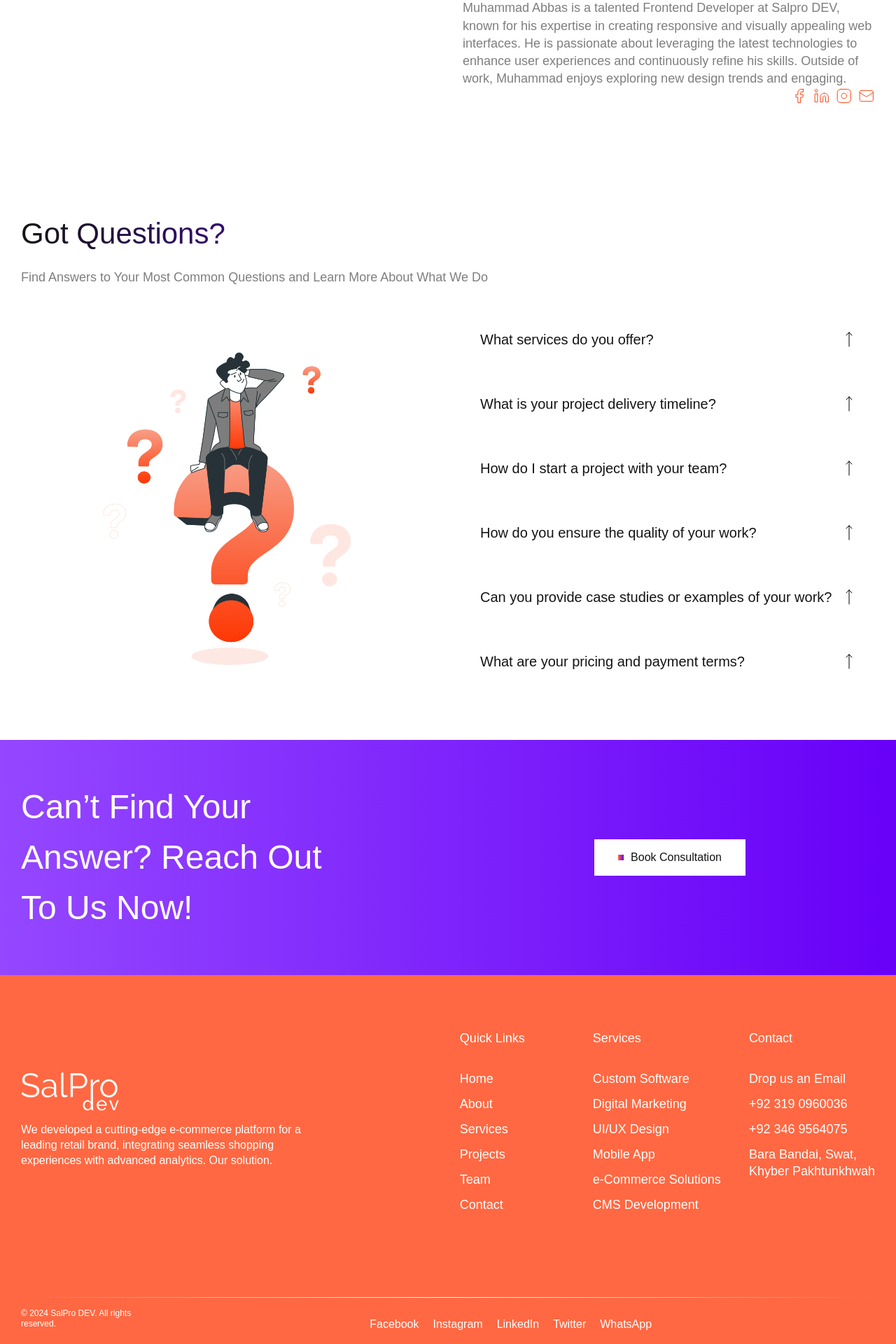
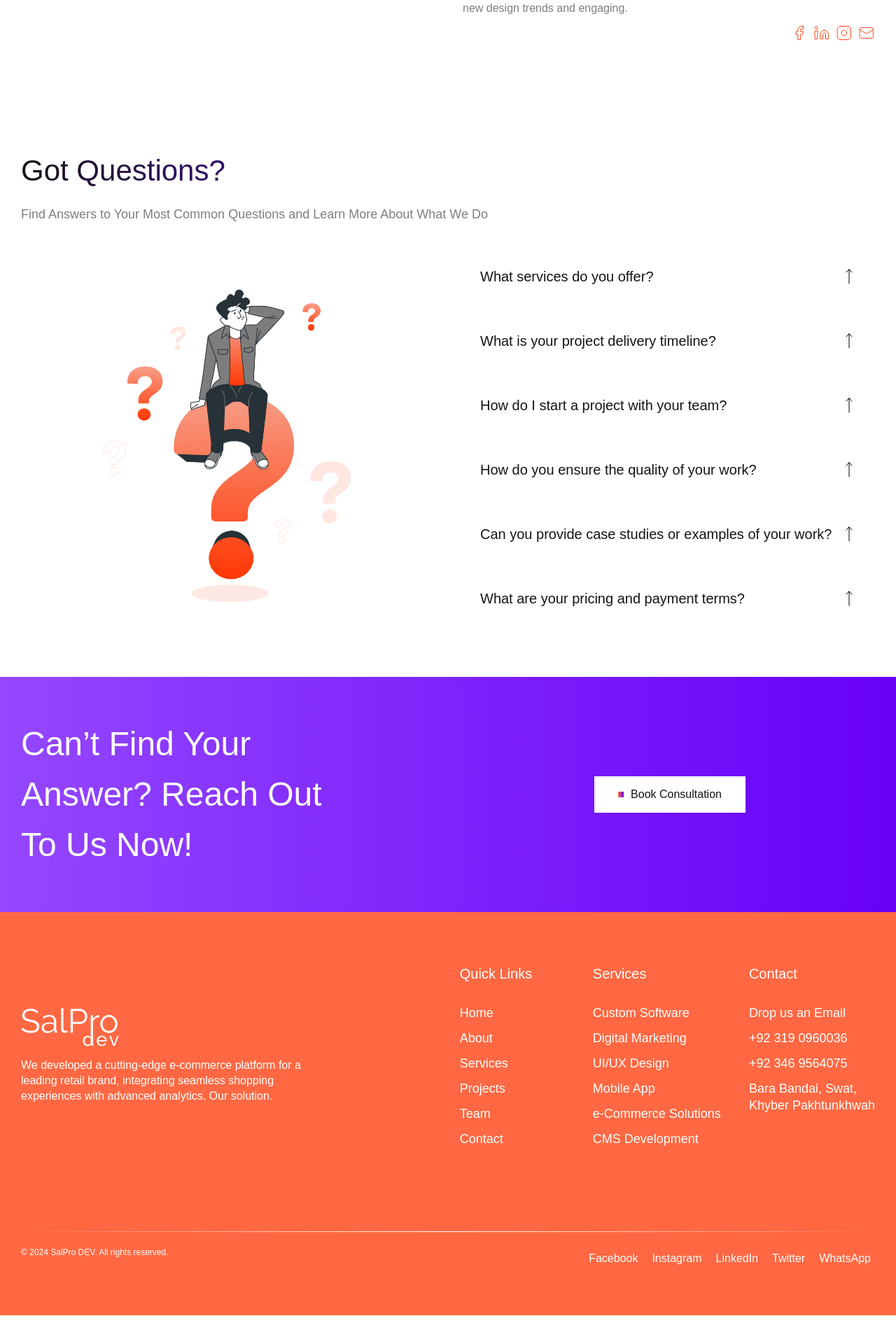
Before and after one commit to abbas-ah6/salprodev, a Next.js app: page /about-us in a window 1280 px wide. Shown: the part 2580-4500 px from the top of the page at 70% size. After the commit the page ends 4459 px from the top, so only its background shows below. Built offline with nearby package versions, Linux system fonts and the light colour scheme.

Commit message:
Fixes to the site

```diff
--- a/src/app/globals.css
+++ b/src/app/globals.css
@@ -133,7 +133,7 @@ ul {
   background: linear-gradient(to bottom, #00CCCC, #ffffff);
   transform-origin: top;
   transform: scaleY(0);
-  z-index: 9999;
+  z-index: 1;
   pointer-events: none;
 }
 
@@ -149,15 +149,15 @@ h6 {
 }
 
 .prose h1 {
-  @apply lg:text-h1 text-h1M font-bold mb-4;
+  @apply lg:text-h1 text-h1M font-light mb-4;
 }
 
 .prose h2 {
-  @apply lg:text-h2 text-h2M font-semibold mt-6 mb-4;
+  @apply lg:text-h2 text-h2M font-light mt-6 mb-4;
 }
 
 .prose h3 {
-  @apply lg:text-h3 text-h3M font-medium mt-5 mb-3;
+  @apply lg:text-h3 text-h3M font-light mt-5 mb-3;
 }
 
 .prose p {
--- a/src/components/sections/call-to-action.tsx
+++ b/src/components/sections/call-to-action.tsx
@@ -1,10 +1,9 @@
 import React from "react";
-import Button from "../elements/button";
 import CustomLink from "../elements/CustomLink";
 
 const CallToAction: React.FC = () => {
   return (
-    <section className="w-full bg-gradient-to-r from-brand-purple-new to-brand-purple">
+    <section className="w-full bg-gradient-to-r from-brand-purple-new to-brand-purple z-[2] relative">
       <div className="container mx-auto lg:px-[30px] lg:py-[60px] py-[36px] px-[24px] flex lg:flex-row flex-col gap-[48px] lg:justify-between justify-center items-center">
         <div className="flex-1 flex items-center">
           <span className="lg:text-h2 text-h2M capitalize lg:text-left text-center text-white font-light w-full max-w-[490px]">
@@ -18,7 +17,6 @@ const CallToAction: React.FC = () => {
               loading={false}
               type="primary"
               url="contact-us"
-
             />
           </div>
         </div>
--- a/src/components/sections/faqs.tsx
+++ b/src/components/sections/faqs.tsx
@@ -18,7 +18,7 @@ const FaqCard: React.FC<{
   >
     <div className="flex w-full justify-between items-center pb-[12px]">
       <span
-        className={`m-0 text-lB text-brand-black font-normal w-full max-w-full`}
+        className={`m-0 lg:text-lB text-b16 text-brand-black font-normal w-full max-w-full`}
       >
         {faq?.question || ""}
       </span>
--- a/src/components/sections/footer.tsx
+++ b/src/components/sections/footer.tsx
@@ -15,7 +15,7 @@ const Footer: React.FC = () => {
   return (
     <>
       {!isLandingPage && !isContact && (
-        <section className="flex flex-col w-full bg-brand-orange-alt">
+        <section className="flex flex-col w-full bg-brand-orange-alt z-[2] relative">
           <div className="flex flex-col container mx-auto lg:px-[30px] lg:py-[60px] py-[36px] px-[24px]">
             <div className="flex flex-col lg:flex-row gap-5 justify-between mt-4 w-full max-md:flex-wrap max-md:max-w-full">
               <div className="flex flex-col justify-center lg:justify-center lg:items-start items-center">
@@ -39,7 +39,7 @@ const Footer: React.FC = () => {
                 <div className="flex gap-5 max-md:flex-col max-md:gap-0">
                   <div className="flex flex-col grow max-md:ml-0 max-md:w-full">
                     <div className="flex flex-col min-w-[150px] text-b18 leading-6 text-white max-md:mt-8 text-center lg:text-start">
-                      <div className="font-medium leading-[156%]">
+                      <div className="font-medium text-lB leading-[120%]">
                         Quick Links
                       </div>
                       <a
@@ -82,7 +82,9 @@ const Footer: React.FC = () => {
                   </div>
                   <div className="flex flex-col ml-5 min-w-[150px] max-md:ml-0 max-md:w-full">
                     <div className="flex flex-col text-b18 leading-6 text-white max-md:mt-8 text-center lg:text-start">
-                      <div className="font-medium leading-[156%]">Services</div>
+                      <div className="font-medium text-lB leading-[120%]">
+                        Services
+                      </div>
                       <a
                         href="/services/custom-software-development"
                         className="mt-8 max-md:mr-2.5 hover:text-brand-blue  duration-300 ease-in-out cursor-pointer"
@@ -123,7 +125,9 @@ const Footer: React.FC = () => {
                   </div>
                   <div className="flex flex-col ml-5 min-w-[150px] max-md:ml-0 max-md:w-full">
                     <div className="flex flex-col text-b18 leading-6 text-white max-md:mt-8 text-center lg:text-start">
-                      <div className="font-medium leading-[156%]">Contact</div>
+                      <div className="font-medium text-lB leading-[120%]">
+                        Contact
+                      </div>
                       <a
                         href="mailto:info@salprodev.com"
                         className="mt-8 max-md:mr-2.5 hover:text-brand-blue  duration-300 ease-in-out cursor-pointer"
@@ -163,10 +167,10 @@ const Footer: React.FC = () => {
               }}
             />
             <div className="lg:justify-between justify-center text-center lg:text-left items-center py-[12px] w-full flex flex-col lg:flex-row">
-              <p className="text-b12 text-white leading-small">
+              <p className="text-b12 w-full text-white leading-small">
                 © 2024 SalPro DEV. All rights reserved.
               </p>
-              <div className="flex gap-5 px-1.5 mt-4 max-md:pr-5 w-full justify-center flex-wrap">
+              <div className="flex gap-5 px-1.5 mt-4 max-md:pr-5 w-full justify-center lg:justify-end flex-wrap">
                 <Link
                   target="_blank"
                   href={"https://www.facebook.com"}
--- a/src/components/sections/hero.tsx
+++ b/src/components/sections/hero.tsx
@@ -4,7 +4,6 @@ import React, { useEffect } from "react";
 import { gsap } from "gsap";
 import { IHero } from "@/types";
 import CustomLink from "../elements/CustomLink";
-
 
 const Hero: React.FC<IHero> = ({ links, heading, subHeading, tag }) => {
   useEffect(() => {
@@ -74,7 +73,7 @@ const Hero: React.FC<IHero> = ({ links, heading, subHeading, tag }) => {
             links.length > 0 &&
             links.map((item, index) => {
               return (
-              <div key={index}>
+                <div key={index}>
                   <CustomLink
                     children={item?.children}
                     loading={item?.loading}
@@ -83,7 +82,7 @@ const Hero: React.FC<IHero> = ({ links, heading, subHeading, tag }) => {
                     key={index}
                     url={item?.url}
                   />
-              </div>
+                </div>
               );
             })}
         </div>
--- a/src/components/sections/our-services-grid.tsx
+++ b/src/components/sections/our-services-grid.tsx
@@ -12,7 +12,7 @@ const ServiceCard: React.FC<IService> = ({
   shortDescription,
 }) => (
   <Link href={serviceUrl || "#"}>
-    <div className="group relative flex flex-col p-[24px] border-b border-transparent">
+    <div className="group relative flex flex-col pb-[12px] border-b border-transparent">
       <div className="absolute right-0 w-0 group-hover:w-full duration-500 ease-in-out bottom-0 h-[2px] bg-gradient-to-l from-brand-blue to-white"></div>
       <div>
         <Image
@@ -46,11 +46,11 @@ const OurServicesGrid: React.FC<IServicesGrid> = ({
   return (
     <section className="flex flex-col w-full bg-white">
       <div className="flex flex-col lg:px-[30px] lg:py-[60px] py-[36px] px-[24px] w-full container mx-auto">
-        <div className="flex flex-col max-w-[725px] w-full justify-start">
+        <div className="flex flex-col max-w-[725px] w-full lg:justify-start justify-center lg:items-start items-center">
           <h3 className="mt-4 lg:text-h3 text-h3M leading-small text-center lg:text-start text-brand-purple">
             {heading || ""}
           </h3>
-          <p className="text-b18 text-brand-gray leading-medium mt-[24px]">
+          <p className="lg:text-b18 text-b16 text-center lg:text-start text-brand-gray leading-medium mt-[24px]">
             {description || ""}
           </p>
           <div className="mt-[24px] w-fit" href={"#"}>
--- a/src/components/sections/team-members.tsx
+++ b/src/components/sections/team-members.tsx
@@ -81,17 +81,17 @@ const TeamMemebers: React.FC<ITeamMembers> = ({
                   alt={selectedTeamMember.image?.alt || "Project Image"}
                   width={350}
                   height={350}
-                  className="w-full max-h-[350px] max-w-[350px] object-cover object-center transition-all duration-300 ease-in-out"
+                  className="w-full lg:max-h-[350px] max-h-[250px] lg;max-w-[350px] max-w-[250px] object-cover object-center transition-all duration-300 ease-in-out"
                 />
                 <span className="mt-[16px] text-lB text-brand-blue">
                   {selectedTeamMember.role || ""}
                 </span>
-                <p className="mt-[8px] text-b18 text-brand-gray leading-medium max-w-[640px]">
+                <p className="mt-[8px] text-b16 text-brand-gray leading-medium max-w-[640px]">
                   {selectedTeamMember.description || ""}
                 </p>
                 {selectedTeamMember?.socials &&
                   selectedTeamMember?.socials.length > 0 && (
-                    <div className="flex flex-row gap-[8px] justify-end items-center">
+                    <div className="flex flex-row gap-[8px] mt-[12px] justify-end items-center">
                       {selectedTeamMember?.socials?.map((item, index) => {
                         return (
                           <Link
--- a/src/components/sections/why-choose-us.tsx
+++ b/src/components/sections/why-choose-us.tsx
@@ -37,7 +37,7 @@ const WhyChooseUs: React.FC<IWhyChooseUs> = ({
   link,
   image,
   cards,
-  imageAlignment = "left", // Default alignment to 'left'
+  imageAlignment = "left",
 }) => {
   return (
     <section className="flex flex-col w-full bg-white">
@@ -65,9 +65,9 @@ const WhyChooseUs: React.FC<IWhyChooseUs> = ({
               : "lg:flex-row flex-col"
           }`}
         >
-          <div className="w-full h-full max-w-[420px] max-h-[420px]">
+          <div className="w-full h-full lg:max-w-[420px] max-w-[280px] lg:max-h-[420px] max-h-[280px]">
             <Image
-              className="w-full h-full max-w-[420px] max-h-[420px] object-contain object-center"
+              className="w-full h-full lg:max-w-[420px] max-w-[280px] lg:max-h-[420px] max-h-[280px] object-contain object-center"
               src={image?.src || ""}
               alt={image?.alt || ""}
               width={420}
```
Also changed, not shown: src/components/sections/text-with-image.tsx (+4 -4 lines).
